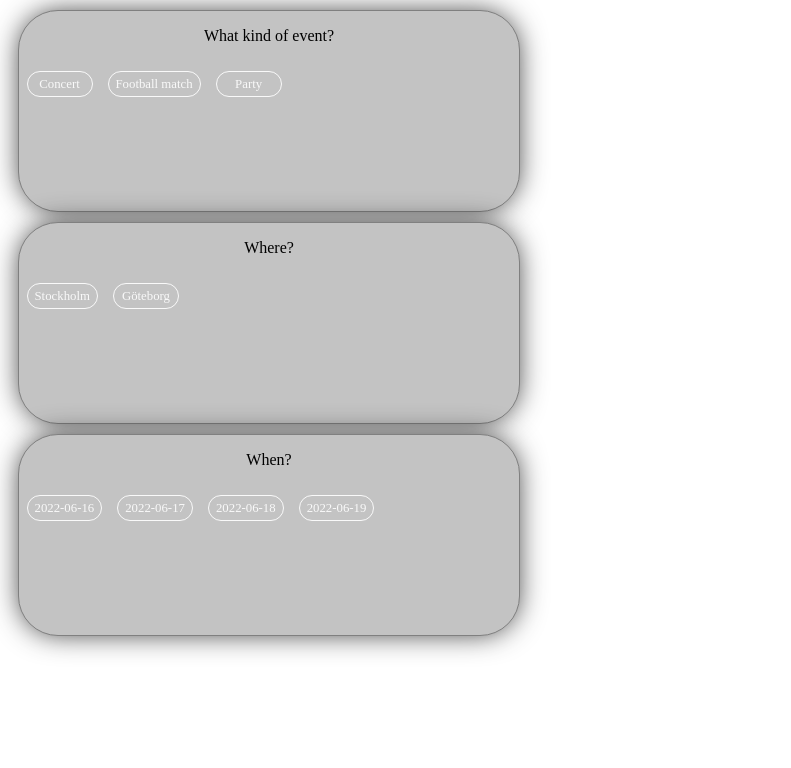
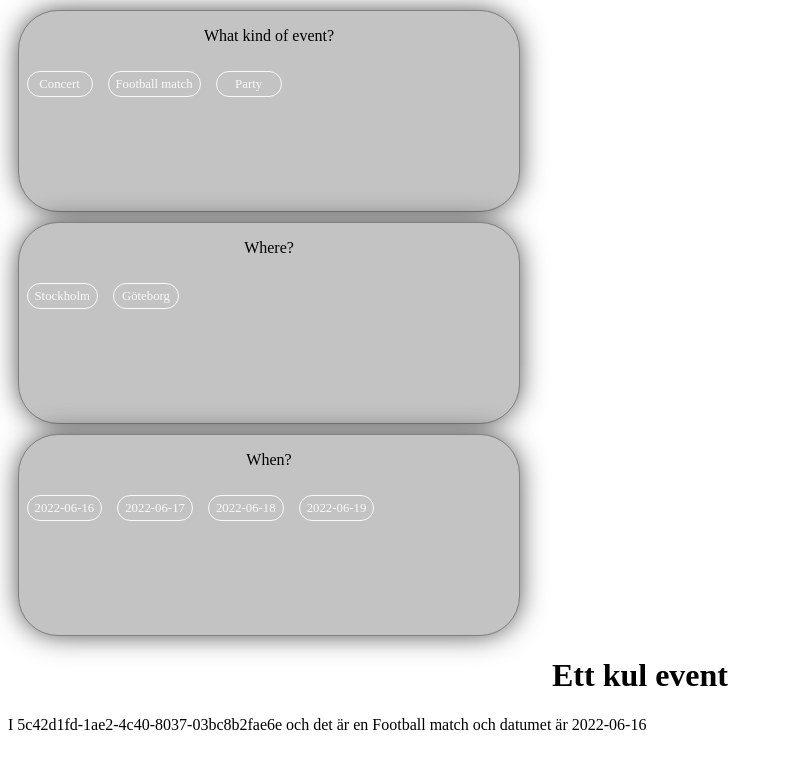
Before and after one commit to krdevel/grupparbete-vite-eventer, a Vue app: page / in a window 1280 px wide. Shown: the top 768 px of the page, without its empty margins (0-791 px from the left). Built offline with nearby package versions, Linux system fonts and the light colour scheme.

Commit message:
EventView + temp App.vue + rem CounterButton

```diff
--- a/src/App.vue
+++ b/src/App.vue
@@ -3,6 +3,7 @@
 	import SearchResultList from './components/SearchResultList.vue'
 
 	import TagContainer from './components/TagContainer.vue'
+	import EventView from './views/EventView.vue'
 
 	export default {
 		created() {},
@@ -16,7 +17,8 @@
 		components: {
 			EventTagRelations,
 			SearchResultList,
-			TagContainer
+			TagContainer,
+			EventView
 		}
 	}
 </script>
@@ -28,7 +30,7 @@
 
 	<EventTagRelations />
 	<SearchResultList />
-
+	<EventView />
 	<main>
 		<RouterView />
 	</main>
--- a/src/views/EventView.vue
+++ b/src/views/EventView.vue
@@ -1,3 +1,30 @@
+<script>
+	export default {
+		created() {},
+		data() {
+			return {
+				name: this.$store.state.events[0].name,
+				tagLocation: this.$store.state.events[0].tags[0],
+				tagType: this.$store.state.tags[3].text,
+				tagTime: this.$store.state.tags[5].text
+				//img:""
+			}
+		}
+	}
+</script>
+<style>
+	.nameData {
+		text-align: center;
+	}
+</style>
 <template>
-	<h1>Event! id: {{ $route.params.id }}</h1>
+	<!-- <h1>Event! id: {{ $route.params.id }}</h1> -->
+	<div class="eventStyle">
+		<!-- <img class="imgData" :src="img"> -->
+		<h1 class="nameData">{{ name }}</h1>
+		<p class="tagLoc">
+			I {{ tagLocation }} och det är en {{ tagType }} och datumet är
+			{{ tagTime }}
+		</p>
+	</div>
 </template>
```
Also changed, not shown: src/components/CounterButton.vue (deleted, +0 -9 lines).
